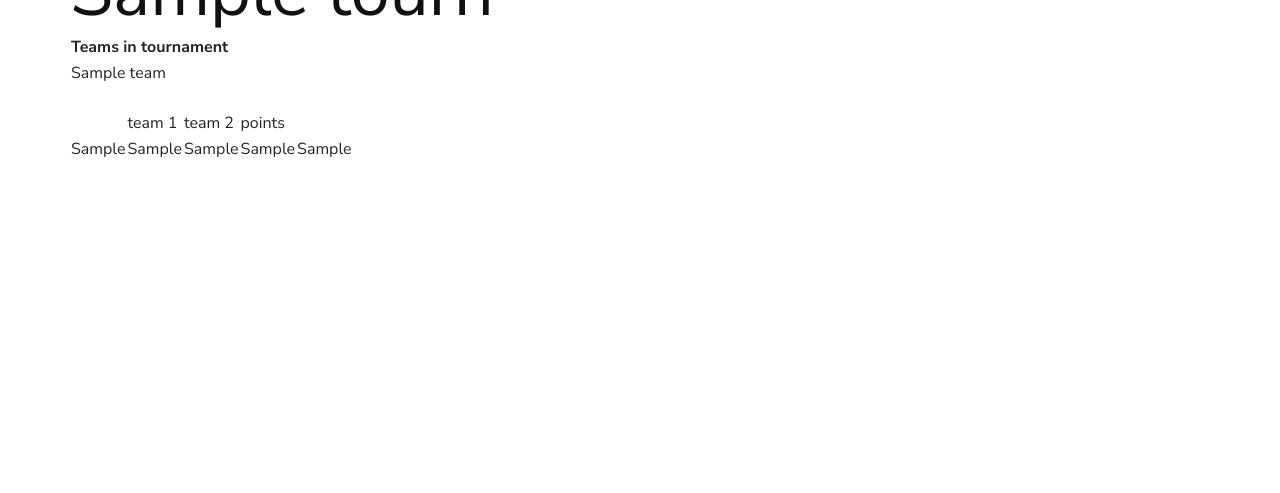
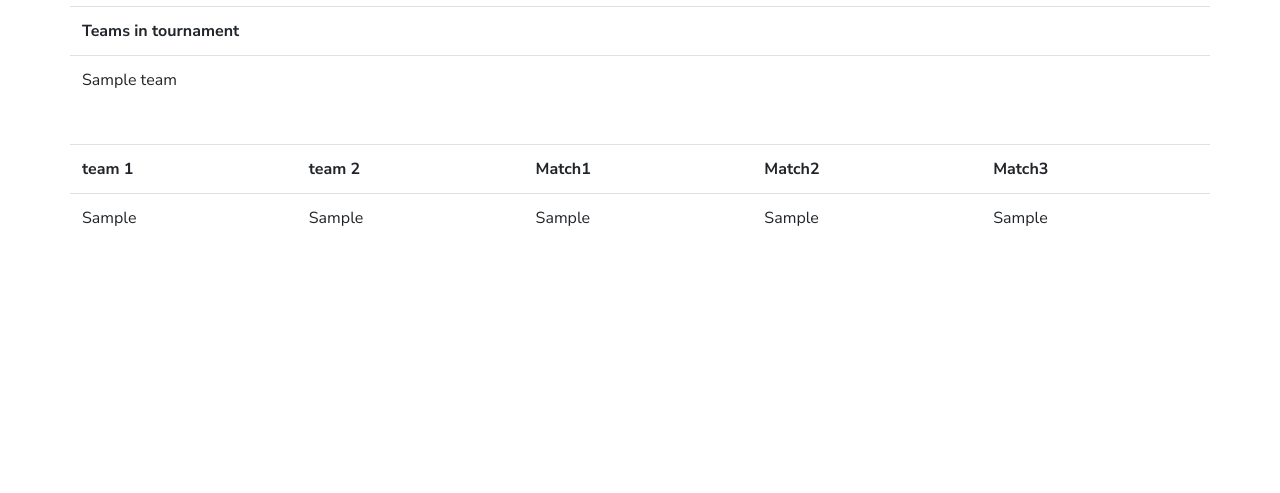
Before and after one commit to agmes4/Volleyball_match_app, a Python web app: template app/templates/tournament.html in a window 1280 px wide. Shown: the part 307-800 px from the top of the page. Run offline with Jinja, Linux system fonts and the light colour scheme; the template is opened without the code that fills it: most values are stand-ins (such as "Sample title", 1, 10 or a date in 2020).

Commit message:
fixed tables

```diff
--- a/app/templates/tournament.html
+++ b/app/templates/tournament.html
@@ -1,7 +1,7 @@
 {% extends 'index.html' %}
 {% block content %}
-<h1>{{tourn.name}}</h1>
-<table>
+<h1 class="h1">{{tourn.name}}</h1>
+<table class="table">
     <tr>
         <th>Teams in tournament</th>
     </tr>
@@ -12,12 +12,14 @@
     {% endfor %}
 </table>
 <br>
-<table>
-    <th>
-        <td>team 1</td>
-        <td>team 2</td>
-        <td>points</td>
-    </th>
+<table class="table">
+    <tr>
+        <th>team 1</th>
+        <th>team 2</th>
+        <th>Match1</th>
+        <th>Match2</th>
+        <th>Match3</th>
+    </tr>
 {% for match in tourn.get_ongoing_matches() %}
     <tr>
         <td>
```
